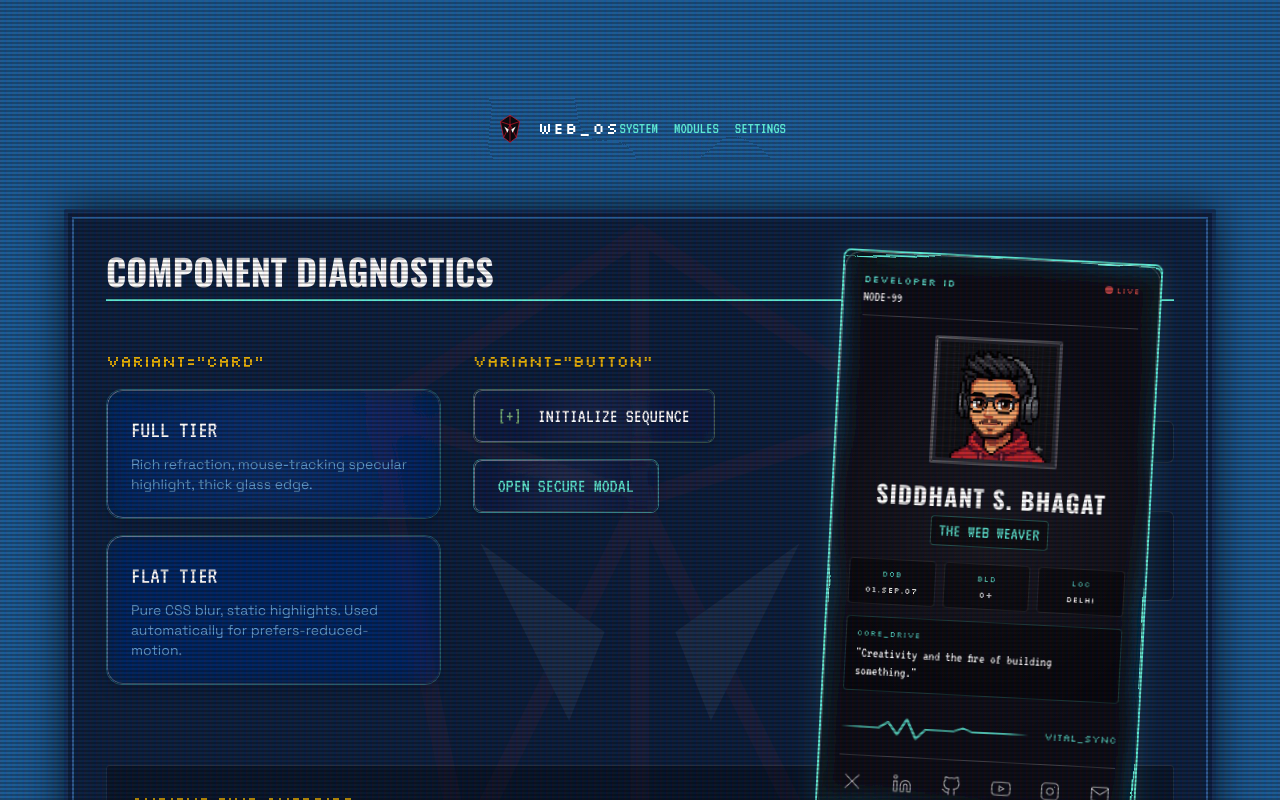
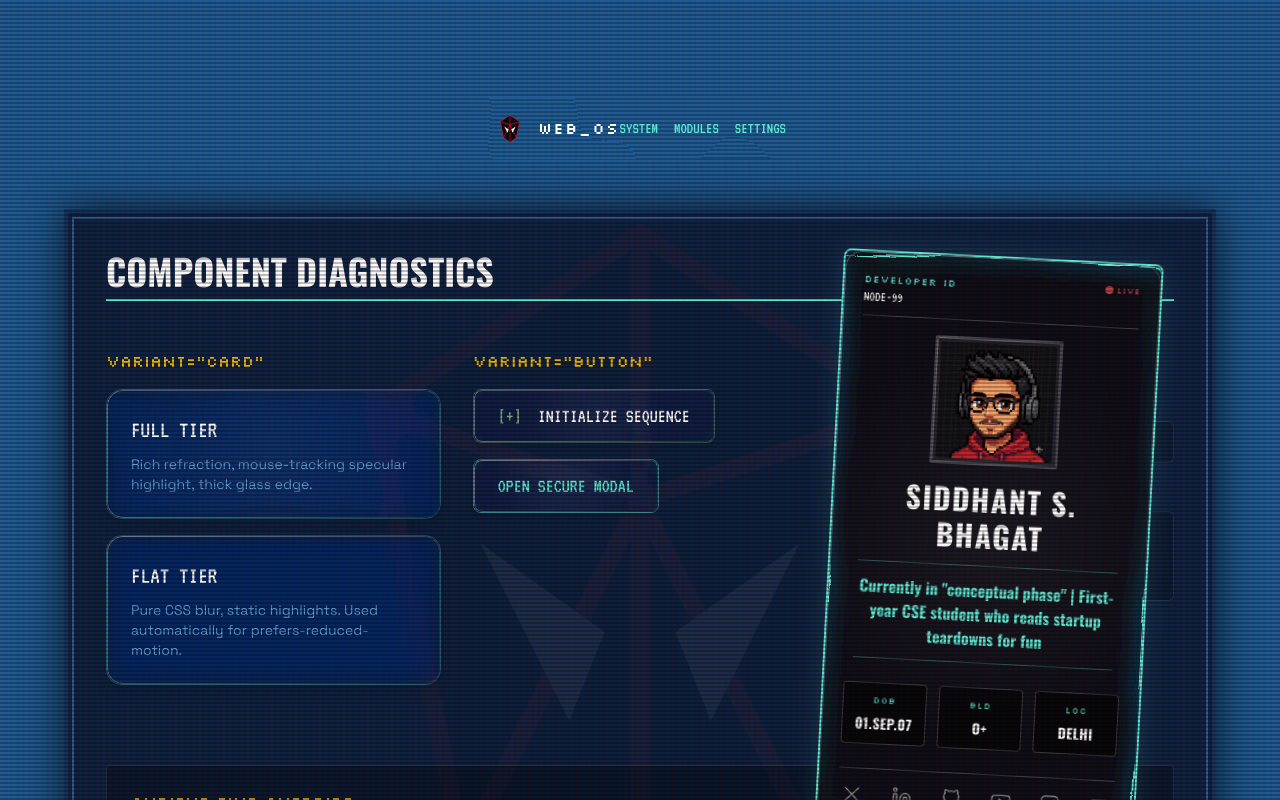
Before and after one commit to siddhantsbhagat/portfolio, a Next.js app: page /style-preview in a window 1280 px wide. Shown: the top 800 px of the page. Built offline with nearby package versions, Linux system fonts and the light colour scheme.

Commit message:
fix: vastly improve text readability on SpideyCard

```diff
--- a/src/components/SpideyCard.jsx
+++ b/src/components/SpideyCard.jsx
@@ -61,51 +61,32 @@ export default function SpideyCard() {
           </GlassSurface>
 
           {/* User Details */}
-          <div className="text-center space-y-1 mb-4">
-            <h2 className="font-display text-2xl uppercase tracking-wider text-white">
+          <div className="text-center mb-3">
+            <h2 className="font-display text-3xl uppercase tracking-wider text-white">
               Siddhant S. Bhagat
             </h2>
-            <div className={`font-terminal text-lg ${current.primary} bg-black/40 inline-block px-2 rounded border border-tracker-cyan/30`}>
-              THE WEB WEAVER
-            </div>
+          </div>
+
+          {/* Bio Text */}
+          <div className="mb-6 text-center px-2">
+             <p className="font-display text-sm md:text-base text-tracker-cyan leading-relaxed border-t border-b border-tracker-cyan/30 py-3 font-medium">
+               Currently in "conceptual phase" | First-year CSE student who reads startup teardowns for fun
+             </p>
           </div>
 
           {/* Bio Data Grid */}
-          <div className="grid grid-cols-3 gap-2 mb-3 font-pixel text-[8px] tracking-widest text-center">
-             <div className="bg-black/40 p-2 rounded border border-white/10 flex flex-col justify-center">
-                <span className="text-tracker-cyan/80 mb-1">DOB</span>
-                <span className="text-white">01.SEP.07</span>
+          <div className="grid grid-cols-3 gap-3 mb-6 text-center">
+             <div className="bg-black/60 p-2.5 rounded border border-white/20 flex flex-col justify-center shadow-inner">
+                <span className="font-pixel text-[9px] text-tracker-cyan/90 tracking-widest mb-1.5 uppercase">DOB</span>
+                <span className="font-display text-sm font-semibold text-white tracking-wide">01.SEP.07</span>
              </div>
-             <div className="bg-black/40 p-2 rounded border border-white/10 flex flex-col justify-center">
-                <span className="text-tracker-cyan/80 mb-1">BLD</span>
-                <span className="text-white">O+</span>
+             <div className="bg-black/60 p-2.5 rounded border border-white/20 flex flex-col justify-center shadow-inner">
+                <span className="font-pixel text-[9px] text-tracker-cyan/90 tracking-widest mb-1.5 uppercase">BLD</span>
+                <span className="font-display text-sm font-semibold text-white tracking-wide">O+</span>
              </div>
-             <div className="bg-black/40 p-2 rounded border border-white/10 flex flex-col justify-center">
-                <span className="text-tracker-cyan/80 mb-1">LOC</span>
-                <span className="text-white">DELHI</span>
-             </div>
-          </div>
-
-          {/* Core Drive */}
-          <div className="mb-4 bg-black/40 p-2.5 rounded border border-tracker-cyan/20">
-             <div className="font-pixel text-[8px] text-tracker-cyan tracking-widest mb-1.5 opacity-80">CORE_DRIVE</div>
-             <div className="font-terminal text-sm text-white leading-tight">
-               "Creativity and the fire of building something."
-             </div>
-          </div>
-
-          <div className="mt-2 flex items-center justify-between mb-4">
-             {/* EKG Heartbeat Line */}
-             <div
-               className="flex-1 relative h-6 mr-4 overflow-hidden"
-               style={{ WebkitMaskImage: 'linear-gradient(to right, transparent, black 10%, black 90%, transparent)', maskImage: 'linear-gradient(to right, transparent, black 10%, black 90%, transparent)' }}
-             >
-                <svg viewBox="0 0 100 20" fill="none" stroke="currentColor" strokeWidth="1.5" className="absolute inset-0 w-full h-full text-tracker-cyan opacity-80" preserveAspectRatio="none">
-                  <polyline points="0,10 20,10 25,5 30,15 35,2 40,18 45,10 60,10 65,7 70,10 100,10" strokeLinecap="round" strokeLinejoin="round" />
-                </svg>
-             </div>
-             <div className={`font-pixel text-[10px] ${current.primary} animate-pulse shrink-0`}>
-               VITAL_SYNC
+             <div className="bg-black/60 p-2.5 rounded border border-white/20 flex flex-col justify-center shadow-inner">
+                <span className="font-pixel text-[9px] text-tracker-cyan/90 tracking-widest mb-1.5 uppercase">LOC</span>
+                <span className="font-display text-sm font-semibold text-white tracking-wide">DELHI</span>
              </div>
           </div>
 
```
